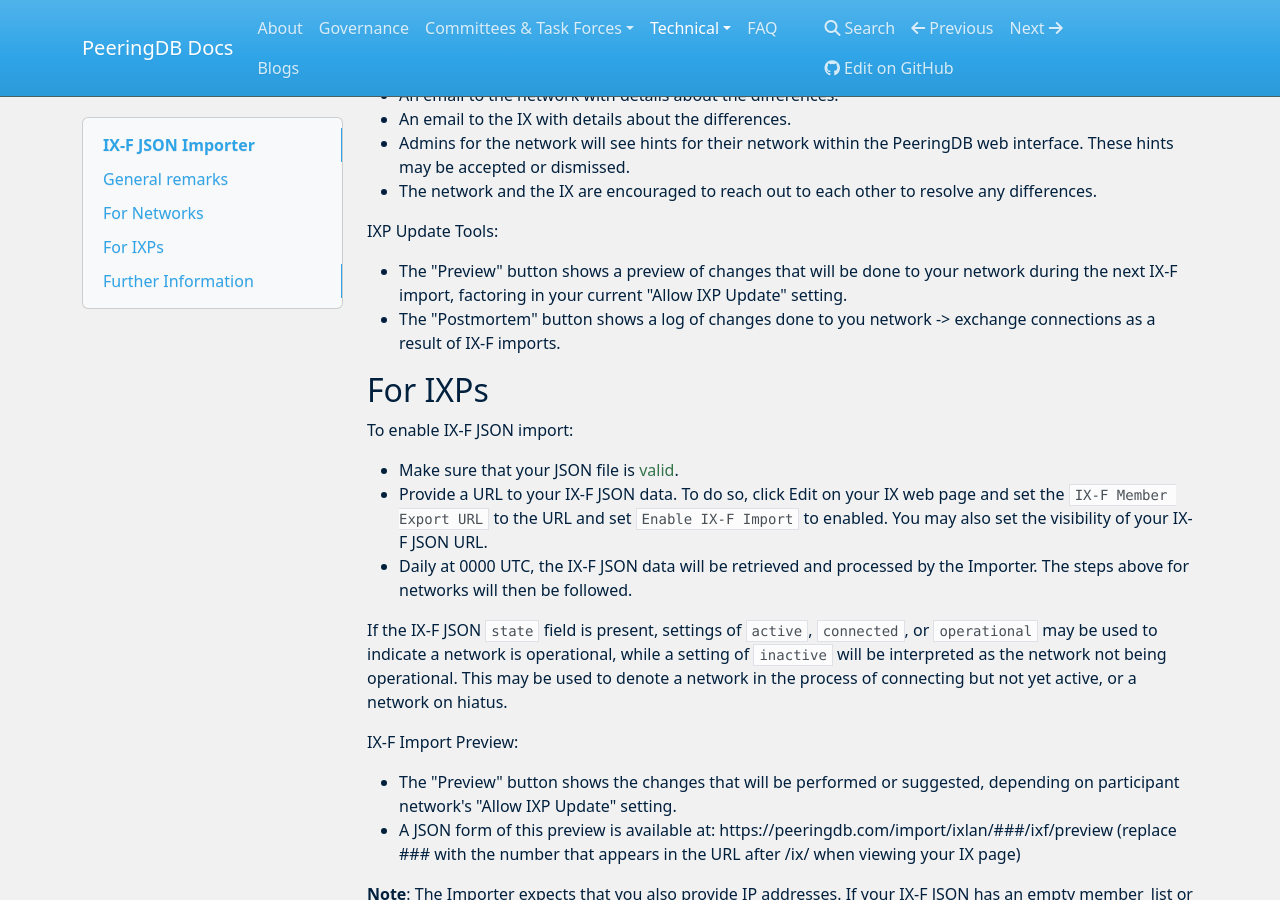
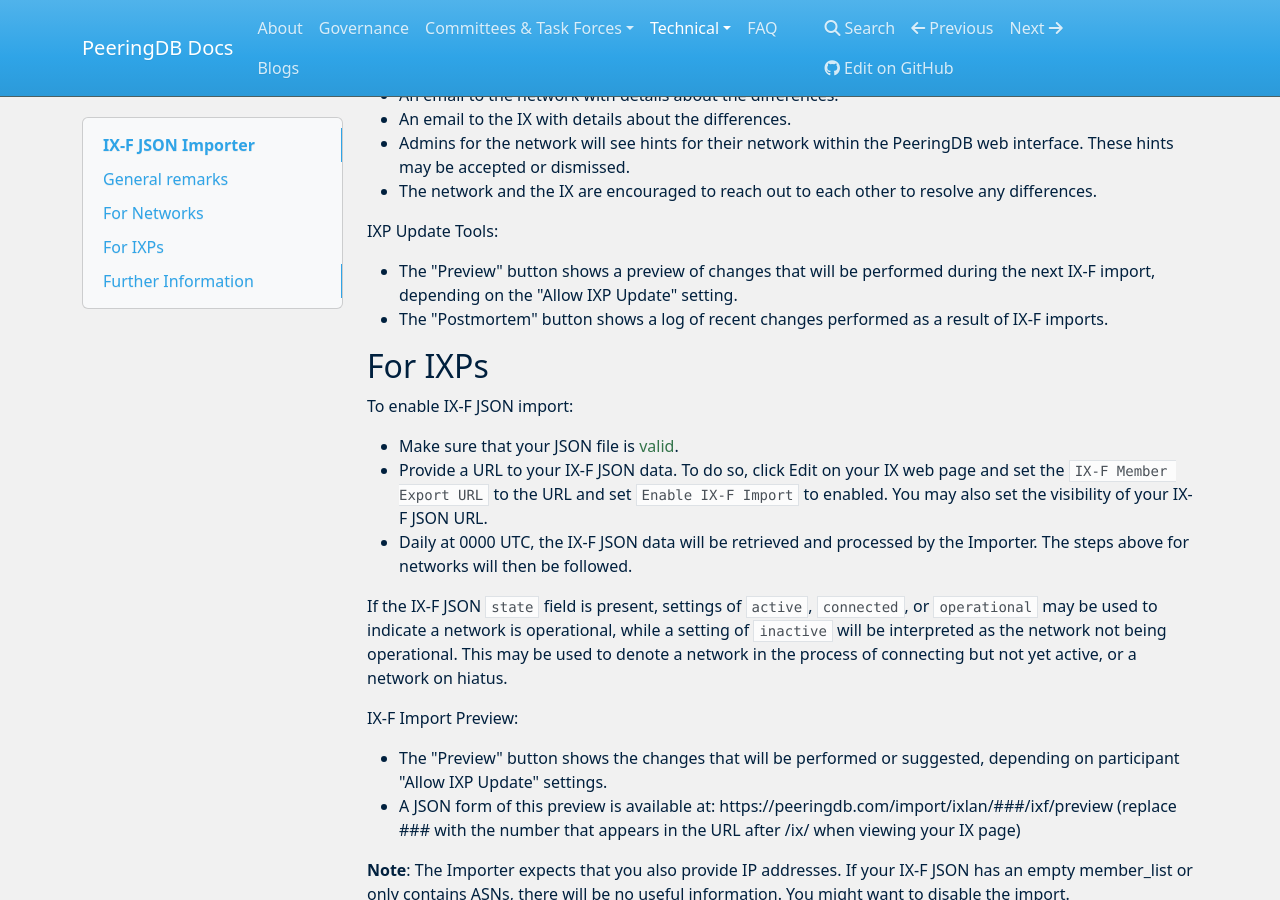
Before and after one commit to peeringdb/docs, an MkDocs documentation site: the page built from docs/ix-f-json-import-rules.md, in a window 1280 px wide and 900 px high, scrolled down 529 px. Built offline with MkDocs 1.6.1, drawn with Linux system fonts in a browser that asks for light colours; nearby versions of some CDN libraries.

Commit message:
ix-f-json-import-rules.md update.

```diff
--- a/docs/ix-f-json-import-rules.md
+++ b/docs/ix-f-json-import-rules.md
@@ -18,8 +18,8 @@
 
 IXP Update Tools:
 
-- The "Preview" button shows a preview of changes that will be done to your network during the next IX-F import, factoring in your current "Allow IXP Update" setting.
-- The "Postmortem" button shows a log of changes done to you network -> exchange connections as a result of IX-F imports.
+- The "Preview" button shows a preview of changes that will be performed during the next IX-F import, depending on the "Allow IXP Update" setting.
+- The "Postmortem" button shows a log of recent changes performed as a result of IX-F imports.
 
 ## For IXPs
 To enable IX-F JSON import:
@@ -32,7 +32,7 @@
 
 IX-F Import Preview:
 
-- The "Preview" button shows the changes that will be performed or suggested, depending on participant network's "Allow IXP Update" setting.
+- The "Preview" button shows the changes that will be performed or suggested, depending on participant "Allow IXP Update" settings.
 - A JSON form of this preview is available at: https://peeringdb.com/import/ixlan/###/ixf/preview (replace ### with the number that appears in the URL after /ix/ when viewing your IX page)
 
 **Note**: The Importer expects that you also provide IP addresses. If your IX-F JSON has an empty member_list or only contains ASNs, there will be no useful information. You might want to disable the import.
```
